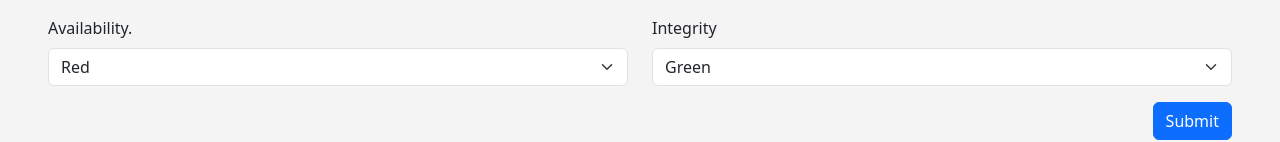
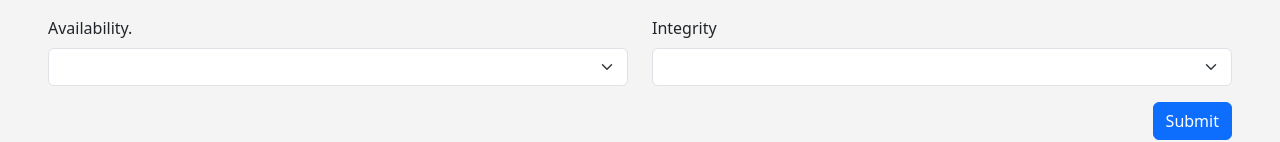
Before and after one commit to norrico31/prime-energy-vm, a React (Vite) app: page /form in a window 1280 px wide. Shown: the part 1115-1257 px from the top of the page. Built offline with nearby package versions, Linux system fonts and the light colour scheme.

Commit message:
formik yup

```diff
--- a/package.json
+++ b/package.json
@@ -12,11 +12,13 @@
   "dependencies": {
     "@tanstack/react-query": "^4.35.7",
     "bootstrap": "^5.3.2",
+    "formik": "^2.4.5",
     "react": "^18.2.0",
     "react-bootstrap": "^2.9.0",
     "react-dom": "^18.2.0",
     "react-icons": "^4.11.0",
-    "react-router-dom": "^6.16.0"
+    "react-router-dom": "^6.16.0",
+    "yup": "^1.3.2"
   },
   "devDependencies": {
     "@types/react": "^18.2.15",
--- a/src/pages/Dashboard.tsx
+++ b/src/pages/Dashboard.tsx
@@ -1,5 +1,4 @@
 import { CardList } from '../components'
-import Sample from './Sample'
 
 export default function Dashboard() {
     const data = [
@@ -34,8 +33,7 @@ export default function Dashboard() {
             ]
         },
     ]
-    // return <CardList
-    //     data={data}
-    // />
-    return <Sample />
+    return <CardList
+        data={data}
+    />
 }
--- a/src/pages/Form.tsx
+++ b/src/pages/Form.tsx
@@ -1,41 +1,79 @@
+import { useState } from 'react';
 import Button from 'react-bootstrap/Button';
 import Col from 'react-bootstrap/Col';
 import Form from 'react-bootstrap/Form';
 import Row from 'react-bootstrap/Row';
+import * as formik from 'formik';
+import * as yup from 'yup';
+
+const { Formik } = formik;
+
+const schema = yup.object().shape({
+    firstName: yup.string().required(),
+    lastName: yup.string().required(),
+    username: yup.string().required(),
+    city: yup.string().required(),
+    state: yup.string().required(),
+    zip: yup.string().required(),
+    terms: yup.bool().required().oneOf([true], 'Terms must be accepted'),
+});
+
+const initValues = {
+    ...{
+        firstName: 'Mark',
+        lastName: 'Otto',
+        username: '',
+        city: '',
+        state: '',
+        zip: '',
+        terms: false,
+    }
+}
 
 function Forms() {
+
+    const onSubmit = (v: typeof initValues) => {
+        console.log(v)
+    }
+
     return (
-        <Form>
+        <Formik
+            validationSchema={schema}
+            onSubmit={onSubmit}
+            initialValues={initValues}
+        >
+            {({ handleSubmit, handleChange, values, touched, errors, isSubmitting }) => (
+                <Form noValidate onSubmit={handleSubmit}>
                     <Row className="mb-3">
                         <Form.Group as={Col} xs={12} md={6} controlId="formGridEmail">
                             <Form.Label>Action No.</Form.Label>
-                    <Form.Control type="text" placeholder="Enter action no." />
+                            <Form.Control required type="text" placeholder="Enter action no." />
                         </Form.Group>
                         <Form.Group as={Col} xs={12} md={6} controlId="formGridPassword">
                             <Form.Label>Date Raised (mm/dd/yyyy)</Form.Label>
-                    <Form.Control type="date" placeholder="Select Date" />
+                            <Form.Control required type="date" placeholder="Select Date" />
                         </Form.Group>
                     </Row>
                     <Row className="mb-3">
                         <Form.Group as={Col} controlId="formGridEmail">
                             <Form.Label>Equipment</Form.Label>
-                    <Form.Control type="text" placeholder="Enter equipment." />
+                            <Form.Control required type="text" placeholder="Enter equipment." />
                         </Form.Group>
                         <Form.Group as={Col} controlId="formGridPassword">
                             <Form.Label>Initiator</Form.Label>
-                    <Form.Control type="text" placeholder="Enter initiator." />
+                            <Form.Control required type="text" placeholder="Enter initiator." />
                         </Form.Group>
                     </Row>
                     <Row className="mb-3">
                         <Form.Group as={Col} md={6} controlId="formGridEmail">
                             <Form.Label>Action No.</Form.Label>
-                    <Form.Control type="text" placeholder="Enter action no." />
+                            <Form.Control required type="text" placeholder="Enter action no." />
                         </Form.Group>
                     </Row>
                     <Row className="mb-3">
                         <Form.Group as={Col} md={6} controlId="formGridEmail">
                             <Form.Label>Equipment</Form.Label>
-                    <Form.Control type="text" placeholder="Enter equipment." />
+                            <Form.Control required type="text" placeholder="Enter equipment." />
                         </Form.Group>
                     </Row>
                     <Row className="mb-3">
@@ -50,61 +88,63 @@ function Forms() {
                     <Row className="mb-3">
                         <Form.Group as={Col} controlId="formGridEmail">
                             <Form.Label>Vulnerability Title</Form.Label>
-                    <Form.Control as='textarea' type="text" placeholder="Enter vulnerability title." />
+                            <Form.Control required as='textarea' type="text" placeholder="Enter vulnerability title." />
                         </Form.Group>
                     </Row>
                     <Row className="mb-3">
                         <Form.Group as={Col} controlId="formGridEmail">
                             <Form.Label>Risk Description</Form.Label>
-                    <Form.Control as='textarea' type="text" placeholder="Enter risk description." />
+                            <Form.Control required as='textarea' type="text" placeholder="Enter risk description." />
                         </Form.Group>
                     </Row>
                     <Row className="mb-3">
                         <Form.Group as={Col} xs={12} md={6} controlId="formGridEmail">
                             <Form.Label>Action Item</Form.Label>
-                    <Form.Control type="text" placeholder="Enter item no." />
-                    <Form.Control type="text" placeholder="Enter item no." className='mt-1 mb-1' />
-                    <Form.Control type="text" placeholder="Enter item no." />
-                    <Form.Control type="text" placeholder="Enter item no." className='mt-1 mb-1' />
-                    <Form.Control type="text" placeholder="Enter item no." />
+                            <Form.Control required type="text" placeholder="Enter item no." />
+                            <Form.Control required type="text" placeholder="Enter item no." className='mt-1 mb-1' />
+                            <Form.Control required type="text" placeholder="Enter item no." />
+                            <Form.Control required type="text" placeholder="Enter item no." className='mt-1 mb-1' />
+                            <Form.Control required type="text" placeholder="Enter item no." />
                         </Form.Group>
                         <Form.Group as={Col} xs={12} md={6} controlId="formGridEmail">
                             <Form.Label>Action Owner</Form.Label>
-                    <Form.Control type="text" placeholder="Enter owner." />
-                    <Form.Control type="text" placeholder="Enter owner." className='mt-1 mb-1' />
-                    <Form.Control type="text" placeholder="Enter owner." />
-                    <Form.Control type="text" placeholder="Enter owner." className='mt-1 mb-1' />
-                    <Form.Control type="text" placeholder="Enter owner." />
+                            <Form.Control required type="text" placeholder="Enter owner." />
+                            <Form.Control required type="text" placeholder="Enter owner." className='mt-1 mb-1' />
+                            <Form.Control required type="text" placeholder="Enter owner." />
+                            <Form.Control required type="text" placeholder="Enter owner." className='mt-1 mb-1' />
+                            <Form.Control required type="text" placeholder="Enter owner." />
                         </Form.Group>
                     </Row>
                     <Row className="mb-3">
                         <Form.Group as={Col} controlId="formGridEmail">
                             <Form.Label>Mitigation</Form.Label>
-                    <Form.Control as='textarea' type="text" placeholder="Enter mitigation." />
+                            <Form.Control required as='textarea' type="text" placeholder="Enter mitigation." />
                         </Form.Group>
                     </Row>
                     <Row className="mb-3">
                         <Form.Group as={Col} xs={12} md={6} controlId="formGridEmail">
                             <Form.Label>Availability.</Form.Label>
-                    <Form.Select defaultValue="Choose...">
-                        <option>Red</option>
-                        <option>...</option>
+                            <Form.Select placeholder='Select Availability' defaultValue="Select Availability..." required>
+                                {/* <option>Red</option>
+                        <option>...</option> */}
                             </Form.Select>
                         </Form.Group>
                         <Form.Group as={Col} xs={12} md={6} controlId="formGridPassword">
                             <Form.Label>Integrity</Form.Label>
-                    <Form.Select defaultValue="Choose...">
-                        <option>Green</option>
-                        <option>...</option>
+                            <Form.Select placeholder='Select Integrity' defaultValue="Choose..." required>
+                                {/* <option>Green</option>
+                        <option>...</option> */}
                             </Form.Select>
                         </Form.Group>
                     </Row>
                     <div className="d-flex justify-content-end">
-                <Button variant="primary" type="submit">
+                        <Button variant="primary" type="submit" disabled={isSubmitting}>
                             Submit
                         </Button>
                     </div>
                 </Form>
+            )}
+        </Formik>
     );
 }
 
```
Also changed, not shown: 1 other file (tests, documents, lock files or other folders). Lines whose indentation alone changed are shown as unchanged.
